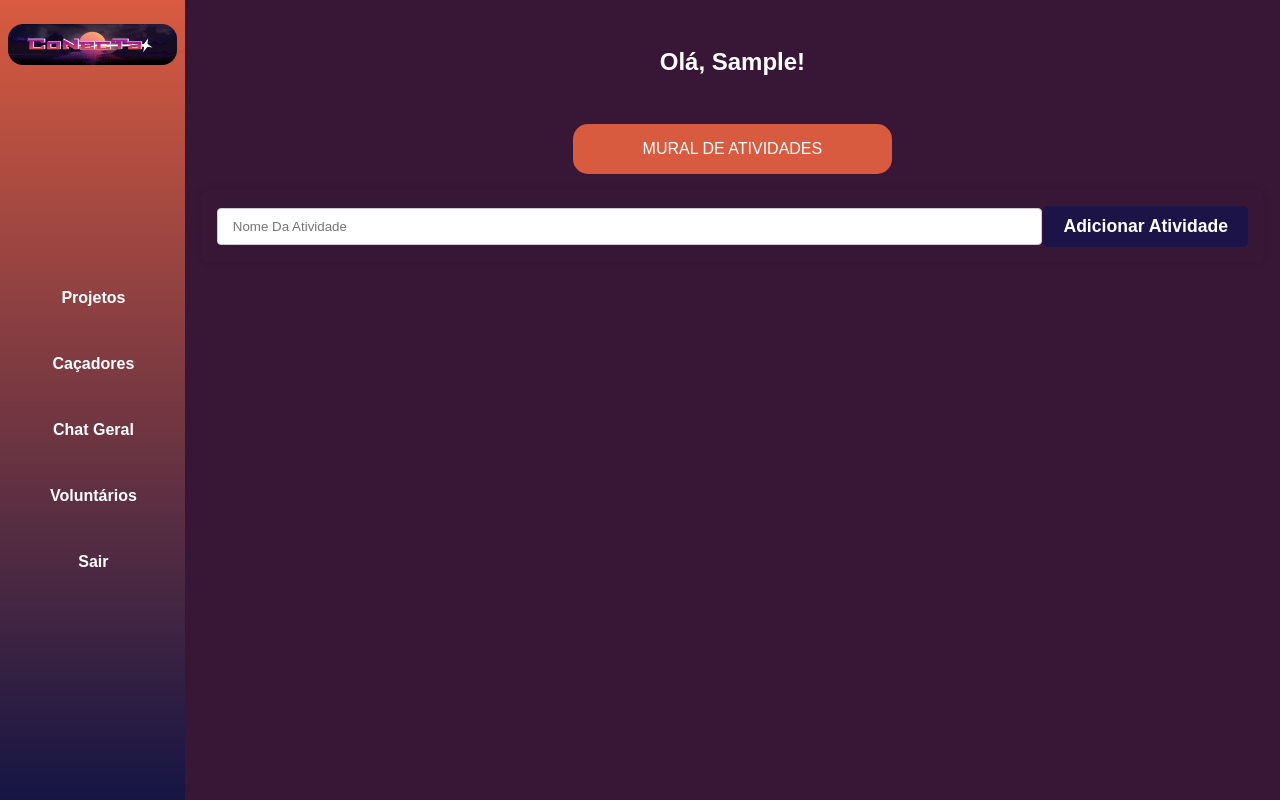
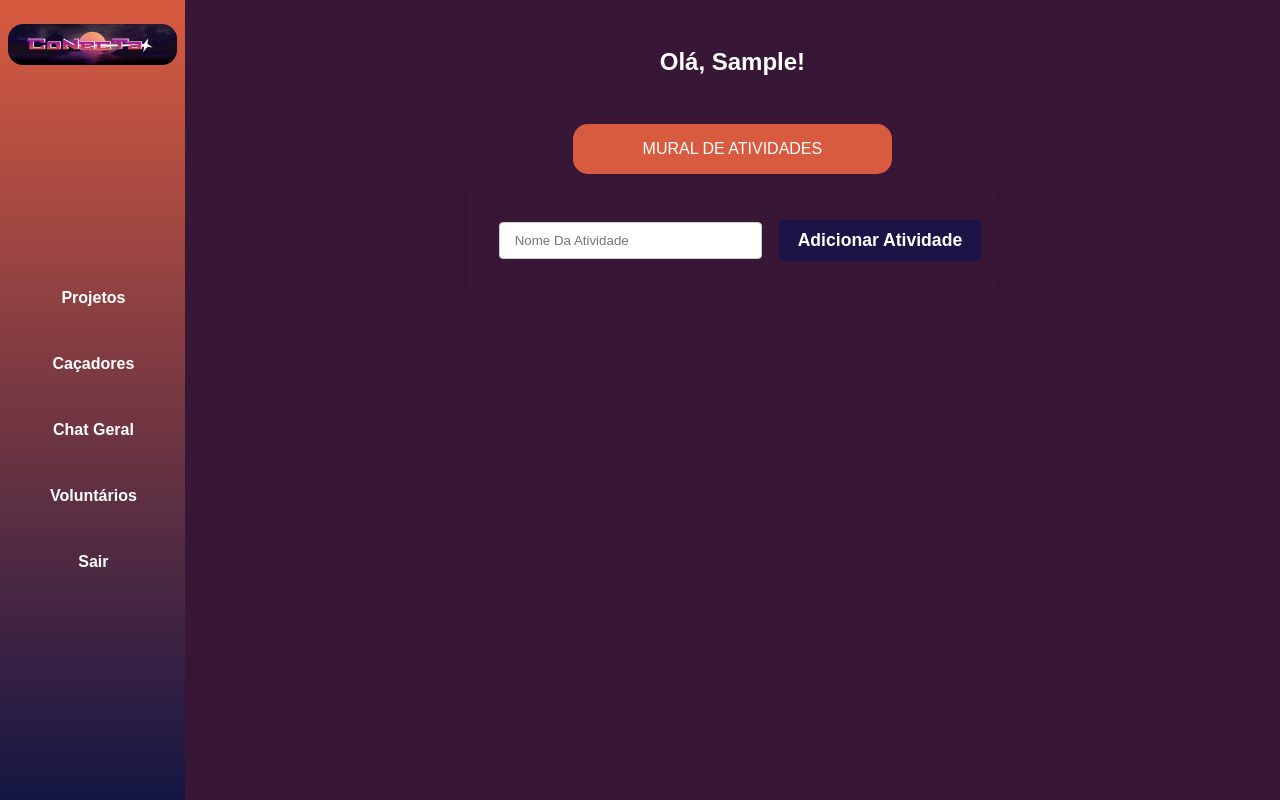
Before and after one commit to dan-albuquerque/conectaP, a Django app: page / in a window 1280 px wide. Run offline with Django 4.2, Linux system fonts and the light colour scheme; the visitor is signed in with stand-in values (Sample User, id 1); data that the repository does not hold is empty.

Commit message:
ajeitando css

```diff
--- a/static/css/home.css
+++ b/static/css/home.css
@@ -96,14 +96,17 @@ div.frase_inicial h1{
     display: none;
 }
 
-form {
+#form-atividade {
     display: flex;
-    width: 5%;
+    flex-direction: row;
+    justify-content: space-between;
+    padding: 1rem;
+    width: 50%;
 }
 
 .classe-atividade{
     width: 80%;
-
+    padding: 1rem;
 }
 
 .atividade{
--- a/templates/paginas/home.html
+++ b/templates/paginas/home.html
@@ -10,7 +10,7 @@
         <p>MURAL DE ATIVIDADES</p>
     </div>
 
-    <form method="post" action="{% url 'home' %}">
+    <form id="form-atividade" method="post" action="{% url 'home' %}">
         {% csrf_token %}
         <div class="classe-atividade">
             <input class="atividade" type="text" name="nova_atividade_nome" placeholder="Nome da atividade" required>
```
